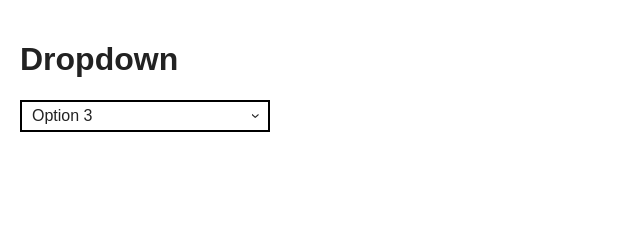
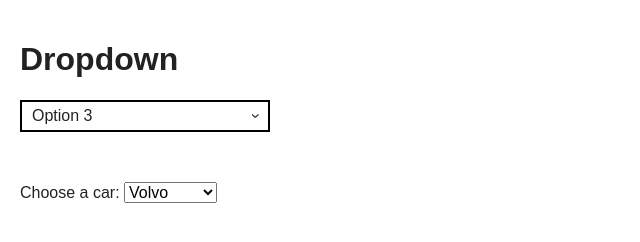
Before and after one commit to uxconsultingltd/test, a website built with Parcel: page index.html in a window 1280 px wide. Shown: the whole page, without its empty margins (0-640 px from the left). Built offline with nearby package versions, Linux system fonts and the light colour scheme.

Commit message:
default <select> added to compare

```diff
--- a/css/dropdown.css
+++ b/css/dropdown.css
@@ -5,6 +5,10 @@ h2{
 body {
   padding: 20px;
   font-family: 'Montserrat', sans-serif;
+}
+
+.default-dropdown{
+  margin: 50px 0;
 }
 
 details.select_container {
--- a/index.html
+++ b/index.html
@@ -50,6 +50,16 @@
     </div>
     </details>
 
+    <section class="default-dropdown">
+      <label for="cars">Choose a car:</label>
+        <select name="cars" id="cars">
+          <option value="volvo">Volvo</option>
+          <option value="saab">Saab</option>
+          <option value="mercedes">Mercedes</option>
+          <option value="audi">Audi</option>
+        </select>
+    </section>
+
 
   <script src="js/vendor/modernizr-3.11.2.min.js"></script>
   <script src="js/plugins.js"></script>
```
